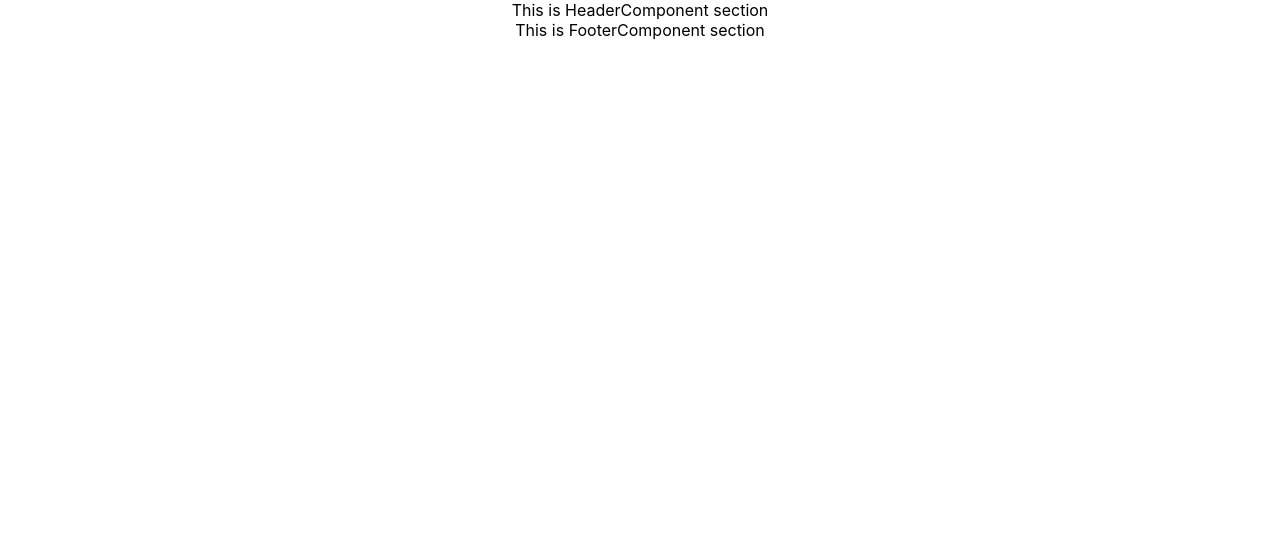
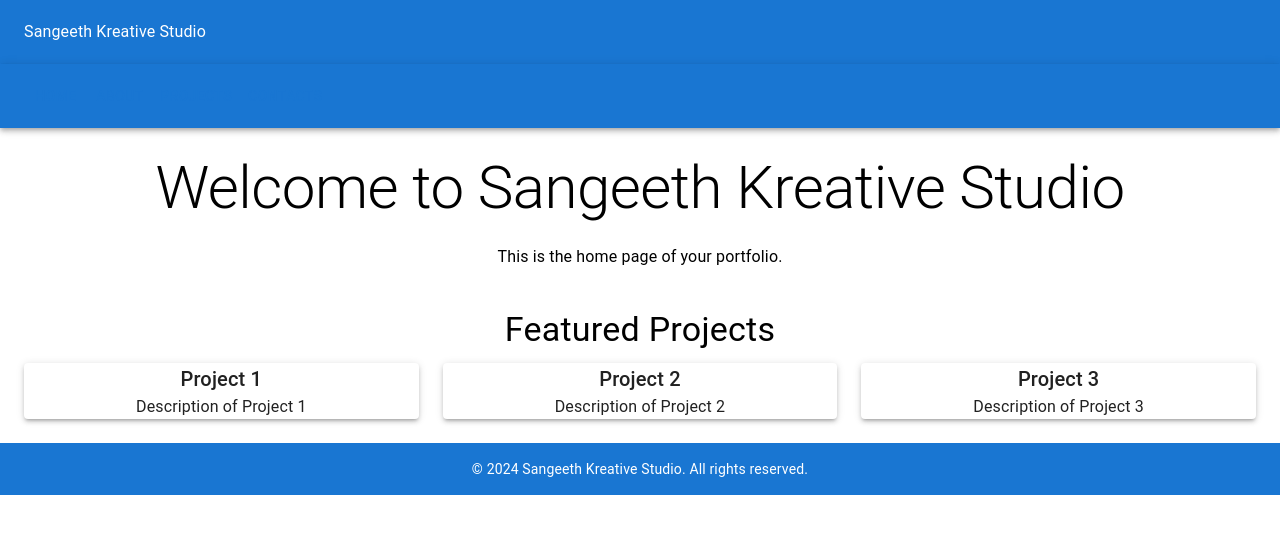
Before and after one commit to Sangeeth-Mohan/sangeethkreativestudio, a React (Create React App) app: page / in a window 1280 px wide. Shown: the top 534 px of the page. Built offline with nearby package versions, Linux system fonts and the light colour scheme.

Commit message:
Added new components

```diff
--- a/src/App.js
+++ b/src/App.js
@@ -1,29 +1,30 @@
-import {BrowserRouter, Routes, Route} from 'react-router-dom';
+import React from 'react';
+import { BrowserRouter as Router, Route, Routes } from 'react-router-dom';
 import './App.css';
 import { SangeethPortfolioThemeProvider } from './context/sangeethPortfolioContext.js';
-import LandingPageComponent from './components/landingPageComponent/LandingPageComponent.js';
-import ProjectsComponent from './components/projects/ProjectsComponent.js';
-import SkillsComponent from './components/skills/SkillsComponent.js';
-import HeaderComponent from './components/header/HeaderComponent.js';
-import FooterComponent from './components/footer/FooterComponent.js';
-import ContactFormComponent from './components/contact/ContactFormComponent.js';
+import HeaderComponent from './components/Header/HeaderComponent';
+import FooterComponent from './components/Footer/FooterComponent';
+import NavBarComponent from './components/NavBar/NavBarComponent';
+import Home from './pages/Home/Home';
+import Projects from './pages/Projects/Projects';
+import Contact from './pages/Contact/Contact';
 
 
 function App() {
   return (
     <SangeethPortfolioThemeProvider>
-      <BrowserRouter>
+      <Router>
         <div className='App'>
           <HeaderComponent/>
+          <NavBarComponent />
           <Routes>
-            <Route path='/' element={<LandingPageComponent/>}/>
-            <Route path='projects' element={<ProjectsComponent/>}/>
-            <Route path='skills' element={<SkillsComponent/>}/>
-            <Route path='contact' element={<ContactFormComponent/>}/>
+            <Route path='/' exact Component={Home}/>
+            <Route path='projects' Component={Projects}/>
+            <Route path='contact' Component={Contact}/>
           </Routes>
           <FooterComponent/>
         </div>
-      </BrowserRouter>
+      </Router>
     </SangeethPortfolioThemeProvider>
   );
 }
--- /dev/null
+++ b/src/components/NavBar/NavBarComponent.js
@@ -0,0 +1,22 @@
+import React from 'react';
+import { AppBar, Toolbar, Button } from '@mui/material';
+import { Link } from 'react-router-dom';
+import { MotionDiv } from '../../utils/motion';
+
+const NavBar = () => {
+    return (
+        <MotionDiv transition={{duration:0.5, delay:0.3}}>
+            <AppBar position="static">
+                <Toolbar>
+                    <Button>Home</Button>
+                    <Button>About</Button>
+                    <Button>Projects</Button>
+                    <Button>Contacts</Button>
+                </Toolbar>
+            </AppBar>
+
+        </MotionDiv>
+    )
+}
+
+export default NavBar;
--- a/src/components/footer/FooterComponent.js
+++ b/src/components/footer/FooterComponent.js
@@ -1,8 +1,15 @@
-import {react} from 'react';
+import React from 'react';
+import { Box, Typography } from '@mui/material';
+import { MotionDiv } from '../../utils/motion';
+
 const FooterComponent = () => {
-    return(
-        <div>This is FooterComponent section</div>
-    )
-}
+  return (
+    <MotionDiv initial={{ opacity: 0, y: 50 }}>
+      <Box sx={{ bgcolor: 'primary.main', color: 'white', p: 2, textAlign: 'center' }}>
+        <Typography variant="body2">&copy; {new Date().getFullYear()} Sangeeth Kreative Studio. All rights reserved.</Typography>
+      </Box>
+    </MotionDiv>
+  );
+};
 
 export default FooterComponent;
--- a/src/components/header/HeaderComponent.js
+++ b/src/components/header/HeaderComponent.js
@@ -1,8 +1,17 @@
-import {react} from 'react';
-const HeaderComponent = () => {
-    return(
-        <div>This is HeaderComponent section</div>
+import React from 'react';
+import {AppBar, Toolbar, Typography} from '@mui/material';
+import { MotionDiv } from '../../utils/motion';
+
+const HeaderComponent = ()=> {
+    return (
+        <MotionDiv>
+            <AppBar position='static'>
+                <Toolbar>
+                    <Typography>Sangeeth Kreative Studio</Typography>
+                </Toolbar>
+            </AppBar>
+        </MotionDiv>
+
     )
 }
-
 export default HeaderComponent;
--- a/src/components/landingPageComponent/LandingPageComponent.js
+++ /dev/null
@@ -1,36 +0,0 @@
-import React from "react";
-import {Container, Grid} from '@mui/material';
-import {motion} from 'framer-motion';
-import './LandingPage.css'
-
-const cardVariants = {
-    initial: { opacity: 0, y: 20 },
-    animate: { opacity: 1, y: 0 },
-    transition: { duration: 0.5, ease: "ease-in-out" }
-  };
-
-const LandingPageComponent = () => {
-    return(
-        <Container maxWidth='false' className="landing-page">
-            {/* <div className="grid-container">
-                <motion.div variants={cardVariants} initial="initial" animate="animate" className="grid-item" >Professional Career</motion.div>
-                <motion.div variants={cardVariants} initial="initial" animate="animate" className="grid-item" >Kuthufy</motion.div>
-                <motion.div variants={cardVariants} initial="initial" animate="animate" className="grid-item" >Projects</motion.div>
-
-            </div> */}
-            {/* <Grid container spacing={2} justifyContent='center' alignItems="center" className="grid-container">
-                <Grid item xs={12} md={4} className="grid-item">
-                    Professional Career
-                </Grid>
-                <Grid item xs={12} md={4} className="grid-item">
-                    Kuthufy
-                </Grid>
-                <Grid item xs={12} md={4} className="grid-item">
-                    Projects
-                </Grid>
-            </Grid> */}
-        </Container>
-    )
-}
-
-export default LandingPageComponent;
--- a/src/components/skills/SkillsComponent.js
+++ /dev/null
@@ -1,8 +0,0 @@
-import {react} from 'react';
-const SkillsComponent = () => {
-    return(
-        <div>This is SkillsComponent section</div>
-    )
-}
-
-export default SkillsComponent;
--- a/src/components/contact/ContactFormComponent.js
+++ b/src/pages/Contact/Contact.js
@@ -1,8 +1,8 @@
 import {react} from 'react';
-const ContactFormComponent = () => {
+const Contact = () => {
     return(
         <div>This is ContactFormComponent section</div>
     )
 }
 
-export default ContactFormComponent;
+export default Contact;
--- /dev/null
+++ b/src/pages/Home/Home.js
@@ -0,0 +1,46 @@
+import React from 'react';
+import { Box, Typography, Grid, Paper } from '@mui/material';
+import { MotionDiv } from '../../utils/motion';
+import './Home.css';
+
+const Home = () => {
+  return (
+    <MotionDiv className="home-container">
+      <Box p={3}>
+        <Typography variant="h2" align="center" gutterBottom>
+          Welcome to Sangeeth Kreative Studio
+        </Typography>
+        <Typography variant="body1" align="center">
+          This is the home page of your portfolio.
+        </Typography>
+        <Box mt={5}>
+          <Typography variant="h4" gutterBottom>
+            Featured Projects
+          </Typography>
+          <Grid container spacing={3}>
+            <Grid item xs={12} sm={6} md={4}>
+              <Paper elevation={3} className="project-card">
+                <Typography variant="h6">Project 1</Typography>
+                <Typography variant="body1">Description of Project 1</Typography>
+              </Paper>
+            </Grid>
+            <Grid item xs={12} sm={6} md={4}>
+              <Paper elevation={3} className="project-card">
+                <Typography variant="h6">Project 2</Typography>
+                <Typography variant="body1">Description of Project 2</Typography>
+              </Paper>
+            </Grid>
+            <Grid item xs={12} sm={6} md={4}>
+              <Paper elevation={3} className="project-card">
+                <Typography variant="h6">Project 3</Typography>
+                <Typography variant="body1">Description of Project 3</Typography>
+              </Paper>
+            </Grid>
+          </Grid>
+        </Box>
+      </Box>
+    </MotionDiv>
+  );
+};
+
+export default Home;
--- a/src/components/projects/ProjectsComponent.js
+++ b/src/pages/Projects/Projects.js
@@ -1,8 +1,8 @@
 import {react} from 'react';
-const ProjectsComponent = () => {
+const Projects = () => {
     return(
         <div>This is ProjectsComponent section</div>
     )
 }
 
-export default ProjectsComponent;
+export default Projects;
--- /dev/null
+++ b/src/utils/motion.js
@@ -0,0 +1,14 @@
+import { motion } from 'framer-motion';
+
+export const MotionDiv = (props) => {
+  return (
+    <motion.div
+      initial={props.initial || { opacity: 0, y: -50 }}
+      animate={props.animate || { opacity: 1, y: 0 }}
+      transition={props.transition || { duration: 0.5 }}
+      {...props}
+    >
+      {props.children}
+    </motion.div>
+  );
+};
```
Also changed, not shown: src/components/toggle/ToggleComponent.js (deleted, +0 -8 lines), src/pages/Home/Home.css (renamed from src/components/landingPageComponent/LandingPage.css).
